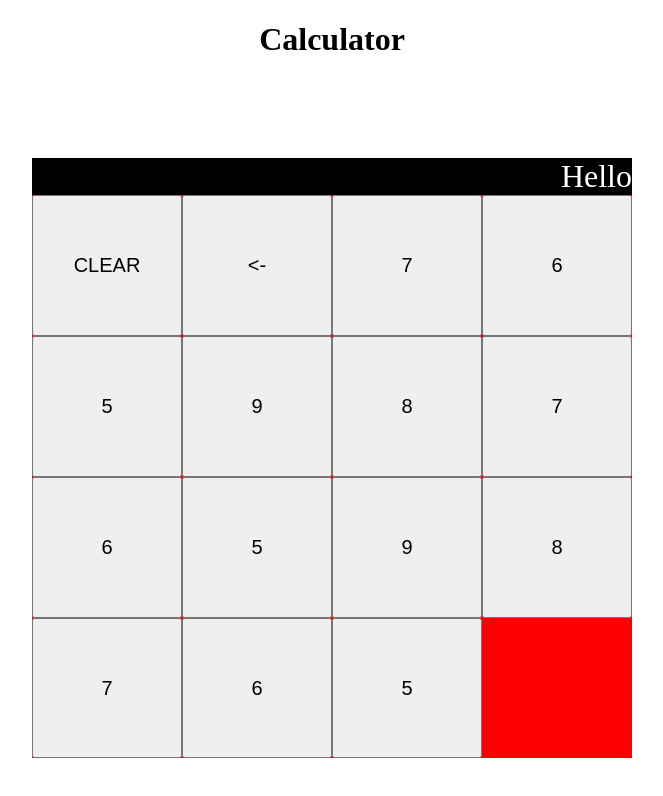
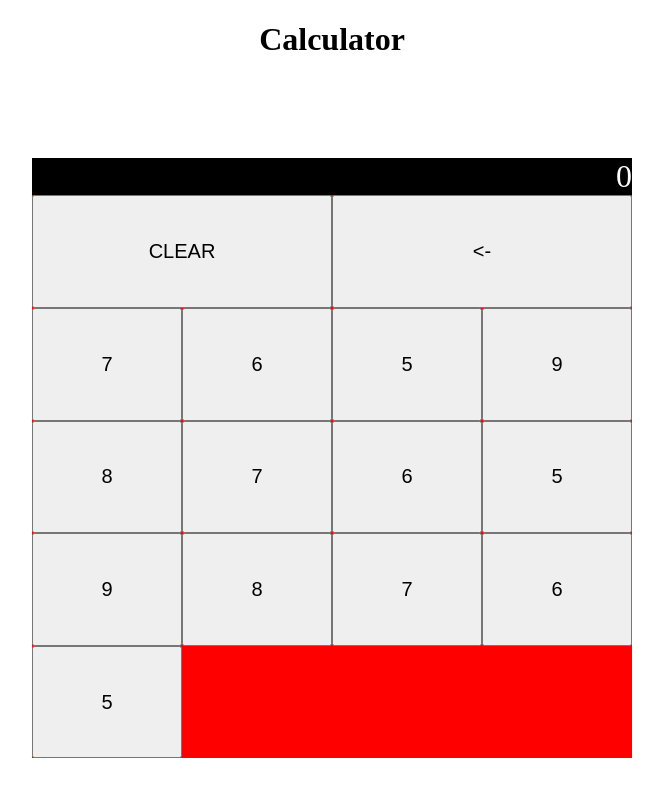
Before and after one commit to lolsniperftw/calculator, a plain HTML site: page index.html in a window 1280 px wide. Shown: the whole page, without its empty margins (308-971 px from the left). Drawn offline with Linux system fonts and the light colour scheme.

Commit message:
Adjusted class names

```diff
--- a/index.html
+++ b/index.html
@@ -8,13 +8,11 @@
 <body>
     <h1>Calculator</h1>
     <div class="calculator">
-
-
         <div class="container">
-            <div id="display">Hello</div>
+            <div id="display">0</div>
             <div class="buttons-grid">
-                <button class="calculator-button clear">CLEAR</button>
-                <button class="calculator-button backspace"> <- </button>
+                <button class="calculator-button span-2">CLEAR</button>
+                <button class="calculator-button span-2"> <- </button>
                 <button class="calculator-button">7</button>
                 <button class="calculator-button">6</button>
                 <button class="calculator-button">5</button>
@@ -28,7 +26,6 @@
                 <button class="calculator-button">7</button>
                 <button class="calculator-button">6</button>
                 <button class="calculator-button">5</button>
-
             </div>
         </div>
 
```
